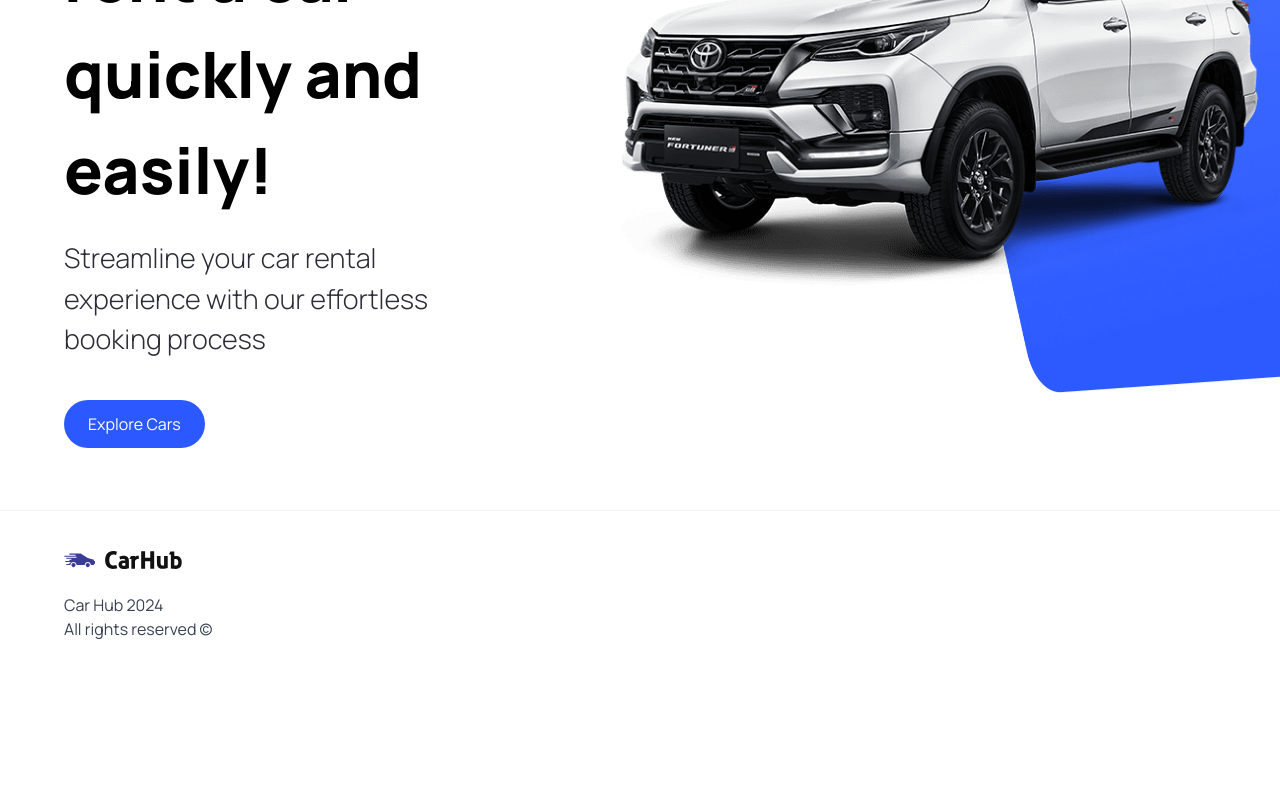
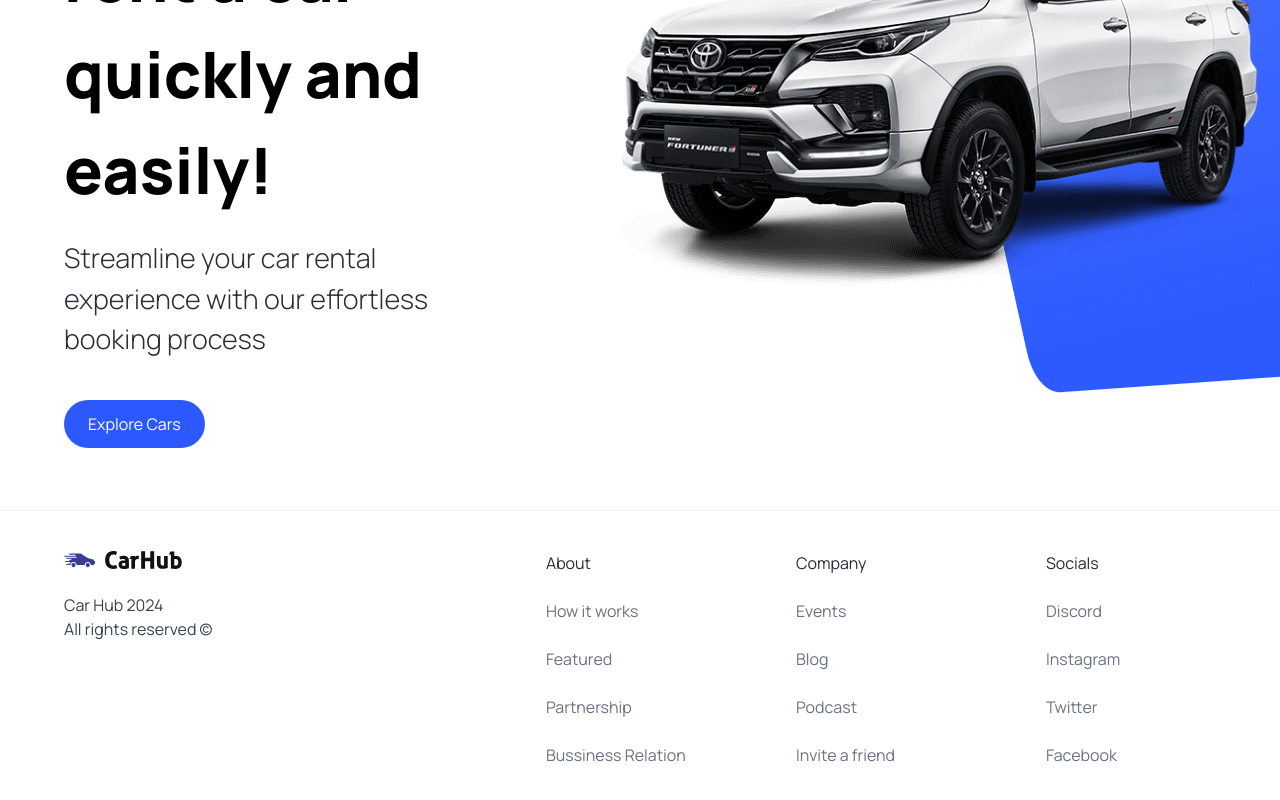
Before and after one commit to phan-codes/Car-ShowCase-Application, a Next.js app: page / in a window 1280 px wide. Shown: the part 310-1110 px from the top of the page. Before the commit the page ends 991 px from the top, so only its background shows below. Built offline with nearby package versions, Linux system fonts and the light colour scheme.

Commit message:
added a constant folder

```diff
--- a/src/components/Footer.tsx
+++ b/src/components/Footer.tsx
@@ -1,5 +1,6 @@
 import Image from 'next/image';
 import Link from 'next/link';
+import { footerLinks } from '@/constants';
 
 const Footer = () => {
 	return (
@@ -11,7 +12,20 @@ const Footer = () => {
 						Car Hub {new Date().getFullYear()} <br /> All rights reserved &copy;
 					</p>
 				</div>
-				<div className='footer__links'></div>
+				<div className='footer__links'>
+					{footerLinks.map((footerLink) => {
+						return (
+							<div key={footerLink.title} className='footer__link'>
+								<h3>{footerLink.title}</h3>
+								{footerLink.links.map((item) => (
+									<Link key={item.title} href={item.url} className='text-gray-500'>
+										{item.title}
+									</Link>
+								))}
+							</div>
+						);
+					})}
+				</div>
 			</div>
 		</footer>
 	);
--- /dev/null
+++ b/src/constants/index.ts
@@ -0,0 +1,101 @@
+export const manufacturers = [
+	'Acura',
+	'Alfa Romeo',
+	'Aston Martin',
+	'Audi',
+	'Bentley',
+	'BMW',
+	'Buick',
+	'Cadillac',
+	'Chevrolet',
+	'Chrysler',
+	'Citroen',
+	'Dodge',
+	'Ferrari',
+	'Fiat',
+	'Ford',
+	'GMC',
+	'Honda',
+	'Hyundai',
+	'Infiniti',
+	'Jaguar',
+	'Jeep',
+	'Kia',
+	'Lamborghini',
+	'Land Rover',
+	'Lexus',
+	'Lincoln',
+	'Maserati',
+	'Mazda',
+	'McLaren',
+	'Mercedes-Benz',
+	'MINI',
+	'Mitsubishi',
+	'Nissan',
+	'Porsche',
+	'Ram',
+	'Rolls-Royce',
+	'Subaru',
+	'Tesla',
+	'Toyota',
+	'Volkswagen',
+	'Volvo',
+];
+
+export const yearsOfProduction = [
+	{ title: 'Year', value: '' },
+	{ title: '2015', value: '2015' },
+	{ title: '2016', value: '2016' },
+	{ title: '2017', value: '2017' },
+	{ title: '2018', value: '2018' },
+	{ title: '2019', value: '2019' },
+	{ title: '2020', value: '2020' },
+	{ title: '2021', value: '2021' },
+	{ title: '2022', value: '2022' },
+	{ title: '2023', value: '2023' },
+];
+
+export const fuels = [
+	{
+		title: 'Fuel',
+		value: '',
+	},
+	{
+		title: 'Gas',
+		value: 'Gas',
+	},
+	{
+		title: 'Electricity',
+		value: 'Electricity',
+	},
+];
+
+export const footerLinks = [
+	{
+		title: 'About',
+		links: [
+			{ title: 'How it works', url: '/' },
+			{ title: 'Featured', url: '/' },
+			{ title: 'Partnership', url: '/' },
+			{ title: 'Bussiness Relation', url: '/' },
+		],
+	},
+	{
+		title: 'Company',
+		links: [
+			{ title: 'Events', url: '/' },
+			{ title: 'Blog', url: '/' },
+			{ title: 'Podcast', url: '/' },
+			{ title: 'Invite a friend', url: '/' },
+		],
+	},
+	{
+		title: 'Socials',
+		links: [
+			{ title: 'Discord', url: '/' },
+			{ title: 'Instagram', url: '/' },
+			{ title: 'Twitter', url: '/' },
+			{ title: 'Facebook', url: '/' },
+		],
+	},
+];
```
